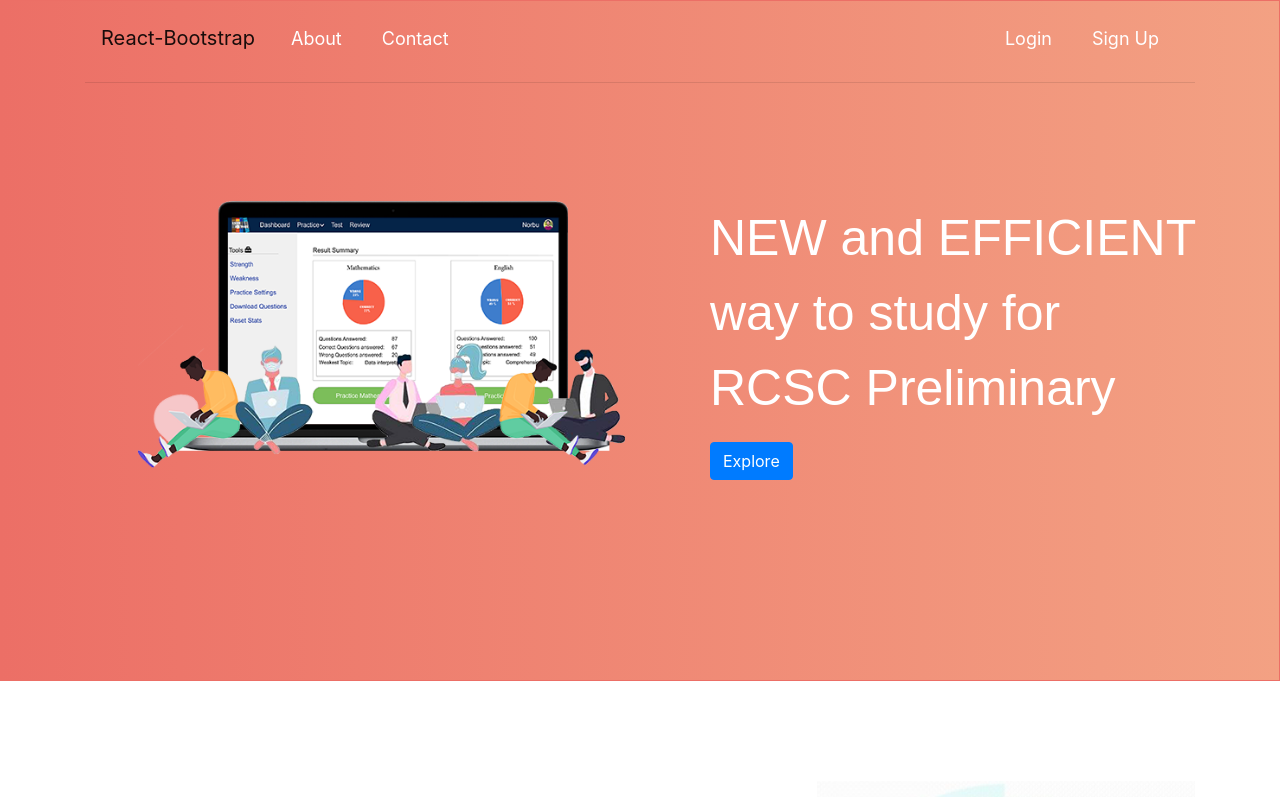
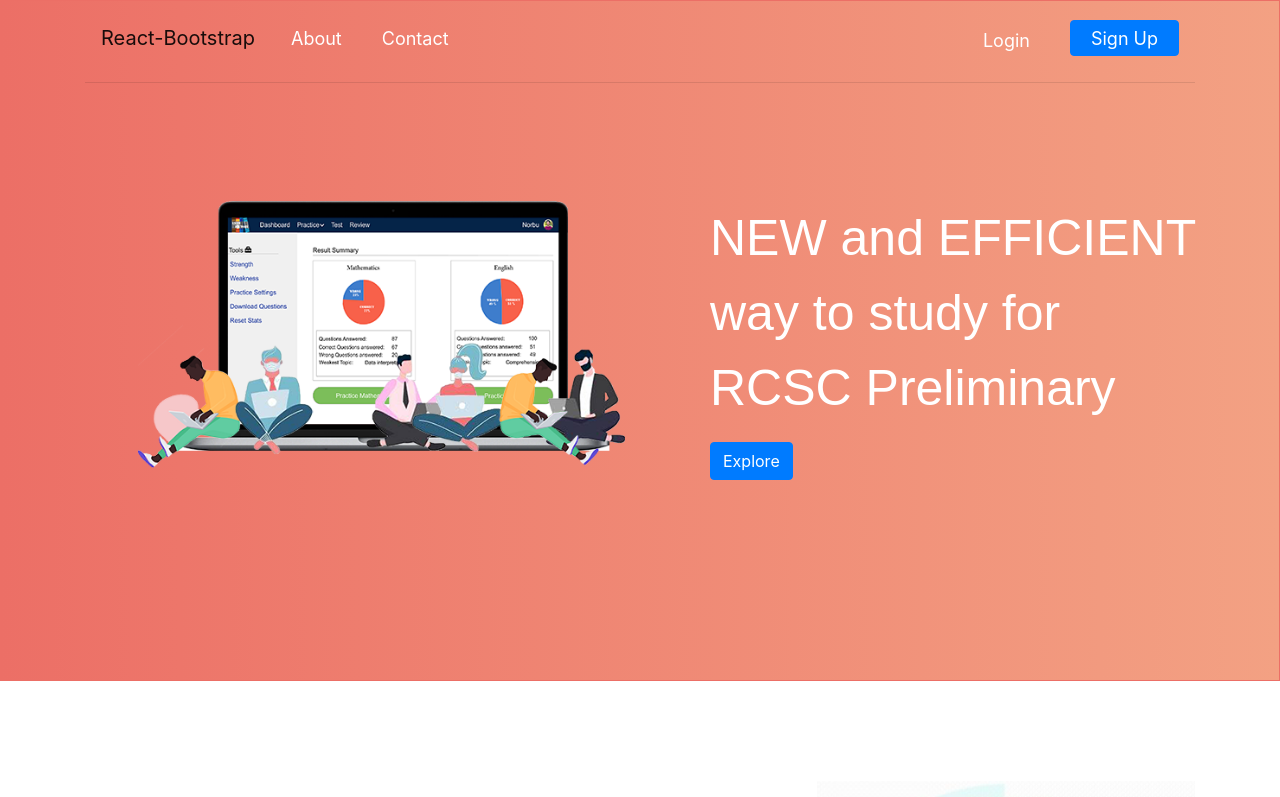
Before and after one commit to Kongtsey/RCSCPrep, a React (Create React App) app in the folder front-end/rcsc/: page / in a window 1280 px wide. Shown: the top 797 px of the page. Built offline with nearby package versions, Linux system fonts and the light colour scheme; no server answers; the HTML template or start-up script is replaced by a standard one.

Commit message:
made the sign up button more of a call to action button

```diff
--- a/front-end/rcsc/src/components/homePageNavbar.js
+++ b/front-end/rcsc/src/components/homePageNavbar.js
@@ -113,8 +113,8 @@ class NavigationBar extends Component{
                   <Nav.Link href='#contact'>Contact</Nav.Link>
                 </Nav>
                 <Nav>
-                  <Nav.Link onClick={this.handleShowLogin}>Login</Nav.Link>
-                  <Nav.Link onClick={this.handleShow}>Sign Up</Nav.Link>
+                  <Nav.Link onClick={this.handleShowLogin} className="navLinkGhi">Login</Nav.Link>
+                  <div className="button"><Nav.Link onClick={this.handleShow} className="buttonText">Sign Up</Nav.Link></div>
                 </Nav>
               </Navbar.Collapse>
             </Navbar>
--- a/front-end/rcsc/src/style-sheet/homepage-navbar.css
+++ b/front-end/rcsc/src/style-sheet/homepage-navbar.css
@@ -28,3 +28,29 @@ This is the actual text of the navbar.
 .error-msg {
   color: #ec2121;
 }
+.button{
+  background: #007bff;
+  border: 1px solid #007bff;
+  margin-left: 20px;
+  display: block;
+  /*font-weight: 400;*/
+  /*color: #212529;*/
+  /*!*text-align: center;*!*/
+  /*!*vertical-align: middle;*!*/
+  /*!*-webkit-user-select: none;*!*/
+  /*user-select: none;*/
+  /*padding: .35rem .7rem;*/
+  /*font-size: large;*/
+  line-height: 1.5;
+  /*margin-left: 0.5rem;*/
+  border-radius: .25rem;
+  /*transition: color .15s ease-in-out,background-color .15s ease-in-out,border-color .15s ease-in-out,box-shadow .15s ease-in-out;*/
+}
+.buttonText{
+  display: block;
+  margin-top: 0.2rem;
+  margin-bottom: 0.2rem;
+}
+.navLinkGhi{
+  margin-top: 0.4rem;
+}
```
